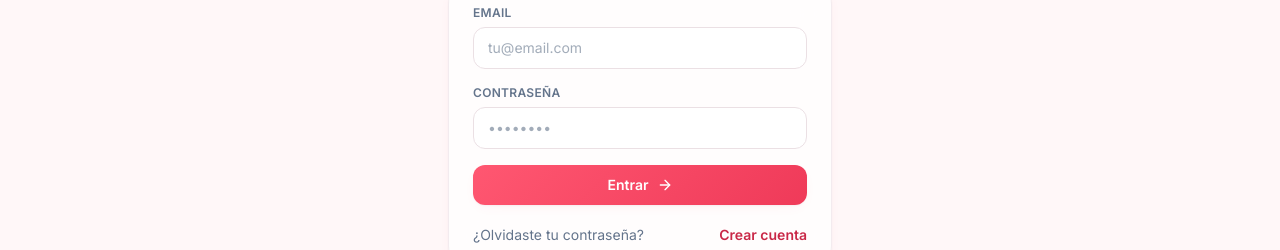
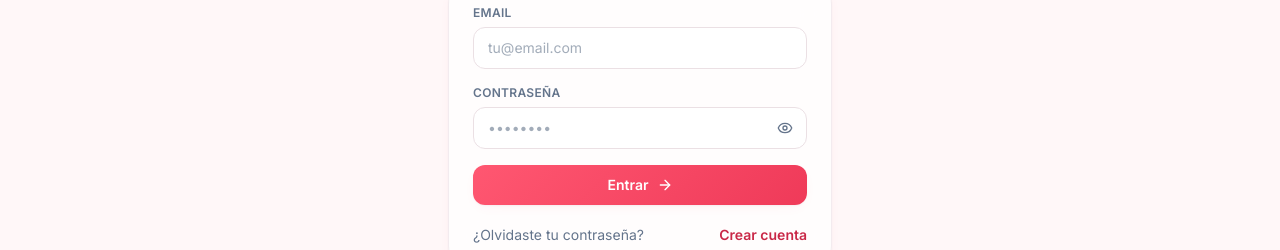
Before and after one commit to paulafc30/mi_armario, a React (Vite) app: page /login in a window 1280 px wide. Shown: the part 363-613 px from the top of the page. Built offline with nearby package versions, Linux system fonts and the light colour scheme; no server answers.

Commit message:
ojito mostrar/ocultar contraseña + reset con confirm + validación de sesión

```diff
--- a/src/components/profile/EditFieldModal.tsx
+++ b/src/components/profile/EditFieldModal.tsx
@@ -1,5 +1,6 @@
 import { useEffect, useState } from 'react'
 import Modal from '@/components/shared/Modal'
+import PasswordInput from '@/components/shared/PasswordInput'
 
 export default function EditFieldModal({
   open,
@@ -60,6 +61,16 @@ export default function EditFieldModal({
       <form onSubmit={handleSubmit} className="space-y-4">
         <div>
           <label className="label">{label}</label>
+          {type === 'password' ? (
+            <PasswordInput
+              value={value}
+              onChange={(e) => setValue(e.target.value)}
+              placeholder={placeholder}
+              autoFocus
+              required
+              autoComplete="new-password"
+            />
+          ) : (
             <input
               type={type}
               value={value}
@@ -69,6 +80,7 @@ export default function EditFieldModal({
               autoFocus
               required
             />
+          )}
           {hint && <p className="text-xs text-muted mt-1.5">{hint}</p>}
         </div>
 
--- /dev/null
+++ b/src/components/shared/PasswordInput.tsx
@@ -0,0 +1,43 @@
+import { forwardRef, useState } from 'react'
+import { Eye, EyeOff } from 'lucide-react'
+import { cx } from '@/lib/utils'
+
+/**
+ * Input de contraseña con icono de ojito para alternar mostrar / ocultar.
+ * Hereda los estilos de la clase `.input` y reserva padding a la derecha
+ * para que el toggle no se solape con el texto.
+ *
+ * El botón usa `tabIndex={-1}` para no romper el orden de tabulación del
+ * formulario (la usuaria que tabula del input al siguiente campo no
+ * pasa por el ojito).
+ */
+type Props = Omit<React.InputHTMLAttributes<HTMLInputElement>, 'type'>
+
+const PasswordInput = forwardRef<HTMLInputElement, Props>(function PasswordInput(
+  { className, ...props },
+  ref
+) {
+  const [visible, setVisible] = useState(false)
+  return (
+    <div className="relative">
+      <input
+        ref={ref}
+        type={visible ? 'text' : 'password'}
+        className={cx('input pr-11', className)}
+        {...props}
+      />
+      <button
+        type="button"
+        onClick={() => setVisible((v) => !v)}
+        tabIndex={-1}
+        aria-label={visible ? 'Ocultar contraseña' : 'Mostrar contraseña'}
+        title={visible ? 'Ocultar' : 'Mostrar'}
+        className="absolute right-2 top-1/2 -translate-y-1/2 p-1.5 rounded-md text-muted hover:text-ink hover:bg-surface-soft transition"
+      >
+        {visible ? <EyeOff className="w-4 h-4" /> : <Eye className="w-4 h-4" />}
+      </button>
+    </div>
+  )
+})
+
+export default PasswordInput
--- a/src/pages/Login.tsx
+++ b/src/pages/Login.tsx
@@ -3,6 +3,7 @@ import { Link, useNavigate } from 'react-router-dom'
 import { ArrowRight } from 'lucide-react'
 import { supabase } from '@/lib/supabase'
 import HangerIcon from '@/components/shared/HangerIcon'
+import PasswordInput from '@/components/shared/PasswordInput'
 
 export default function Login() {
   const navigate = useNavigate()
@@ -32,9 +33,14 @@ export default function Login() {
         </div>
         <div>
           <label className="label" htmlFor="password">Contraseña</label>
-          <input id="password" type="password" required autoComplete="current-password"
-            value={password} onChange={(e) => setPassword(e.target.value)}
-            className="input" placeholder="••••••••" />
+          <PasswordInput
+            id="password"
+            required
+            autoComplete="current-password"
+            value={password}
+            onChange={(e) => setPassword(e.target.value)}
+            placeholder="••••••••"
+          />
         </div>
 
         {error && <p className="text-sm text-red-600 bg-red-50 rounded-xl px-3 py-2">{error}</p>}
--- a/src/pages/Register.tsx
+++ b/src/pages/Register.tsx
@@ -3,6 +3,7 @@ import { Link, useNavigate } from 'react-router-dom'
 import { ArrowRight } from 'lucide-react'
 import { supabase } from '@/lib/supabase'
 import { AuthLayout } from './Login'
+import PasswordInput from '@/components/shared/PasswordInput'
 
 export default function Register() {
   const navigate = useNavigate()
@@ -34,8 +35,14 @@ export default function Register() {
         </div>
         <div>
           <label className="label" htmlFor="password">Contraseña</label>
-          <input id="password" type="password" required value={password} minLength={6}
-            onChange={(e) => setPassword(e.target.value)} className="input" placeholder="Mínimo 6 caracteres" />
+          <PasswordInput
+            id="password"
+            required
+            value={password}
+            minLength={6}
+            onChange={(e) => setPassword(e.target.value)}
+            placeholder="Mínimo 6 caracteres"
+          />
         </div>
 
         {error && <p className="text-sm text-red-600 bg-red-50 rounded-xl px-3 py-2">{error}</p>}
--- a/src/pages/ResetPassword.tsx
+++ b/src/pages/ResetPassword.tsx
@@ -1,17 +1,33 @@
-import { useState } from 'react'
+import { useEffect, useState } from 'react'
 import { useNavigate } from 'react-router-dom'
 import { supabase } from '@/lib/supabase'
 import { AuthLayout } from './Login'
+import PasswordInput from '@/components/shared/PasswordInput'
 
 export default function ResetPassword() {
   const navigate = useNavigate()
   const [password, setPassword] = useState('')
+  const [confirm, setConfirm] = useState('')
   const [error, setError] = useState<string | null>(null)
   const [loading, setLoading] = useState(false)
+  const [sessionReady, setSessionReady] = useState<boolean | null>(null)
+
+  // Cuando la usuaria llega desde el enlace del email, supabase-js procesa
+  // el token automáticamente (detectSessionInUrl está activo). Comprobamos
+  // si hay sesión de recuperación: si no la hay, mostramos aviso porque
+  // updateUser fallaría.
+  useEffect(() => {
+    supabase.auth.getSession().then(({ data }) => {
+      setSessionReady(!!data.session)
+    })
+  }, [])
 
   async function handleSubmit(e: React.FormEvent) {
     e.preventDefault()
-    setError(null); setLoading(true)
+    setError(null)
+    if (password.length < 6) return setError('La contraseña debe tener al menos 6 caracteres.')
+    if (password !== confirm) return setError('Las contraseñas no coinciden.')
+    setLoading(true)
     const { error } = await supabase.auth.updateUser({ password })
     setLoading(false)
     if (error) return setError(error.message)
@@ -20,17 +36,49 @@ export default function ResetPassword() {
 
   return (
     <AuthLayout title="Nueva contraseña" subtitle="Define una contraseña nueva para tu cuenta.">
-      <form onSubmit={handleSubmit} className="space-y-4">
-        <div>
-          <label className="label">Contraseña</label>
-          <input type="password" required minLength={6} value={password}
-            onChange={(e) => setPassword(e.target.value)} className="input" placeholder="Mínimo 6 caracteres" />
+      {sessionReady === false ? (
+        <div className="space-y-3">
+          <p className="text-sm text-red-700 bg-red-50 dark:bg-red-500/10 dark:text-red-300 rounded-xl px-3 py-3">
+            Este enlace de recuperación ha caducado o ya se usó. Pide uno nuevo desde la pantalla de login.
+          </p>
+          <button onClick={() => navigate('/recuperar')} className="btn-secondary w-full">
+            Volver a pedir enlace
+          </button>
         </div>
-        {error && <p className="text-sm text-red-600 bg-red-50 rounded-xl px-3 py-2">{error}</p>}
-        <button disabled={loading} className="btn-primary w-full">
-          {loading ? 'Guardando…' : 'Guardar contraseña'}
-        </button>
-      </form>
+      ) : (
+        <form onSubmit={handleSubmit} className="space-y-4">
+          <div>
+            <label className="label" htmlFor="new-password">Nueva contraseña</label>
+            <PasswordInput
+              id="new-password"
+              required
+              minLength={6}
+              autoComplete="new-password"
+              value={password}
+              onChange={(e) => setPassword(e.target.value)}
+              placeholder="Mínimo 6 caracteres"
+            />
+          </div>
+          <div>
+            <label className="label" htmlFor="confirm-password">Confirmar contraseña</label>
+            <PasswordInput
+              id="confirm-password"
+              required
+              minLength={6}
+              autoComplete="new-password"
+              value={confirm}
+              onChange={(e) => setConfirm(e.target.value)}
+              placeholder="Repítela"
+            />
+          </div>
+
+          {error && <p className="text-sm text-red-600 bg-red-50 dark:bg-red-500/10 rounded-xl px-3 py-2">{error}</p>}
+
+          <button disabled={loading || sessionReady === null} className="btn-primary w-full">
+            {loading ? 'Guardando…' : 'Guardar contraseña'}
+          </button>
+        </form>
+      )}
     </AuthLayout>
   )
 }
```
Lines whose indentation alone changed are shown as unchanged.
